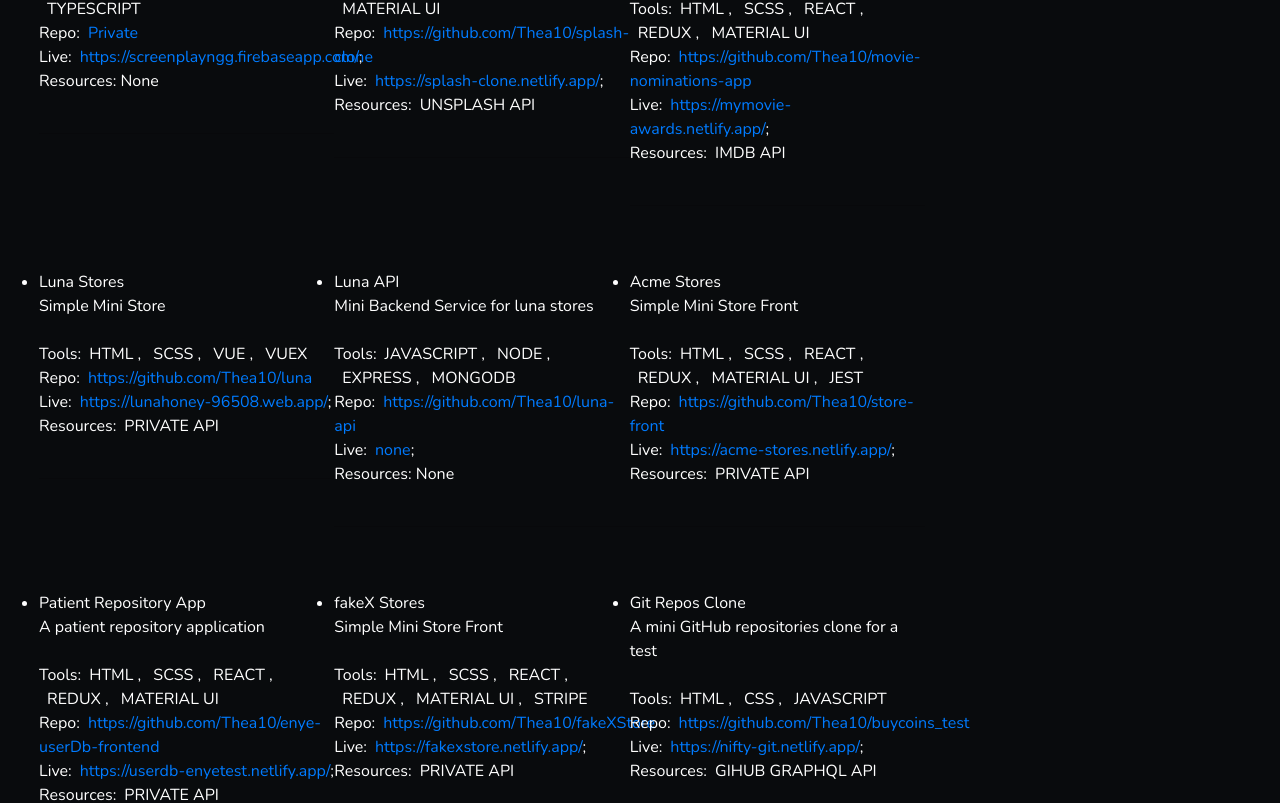
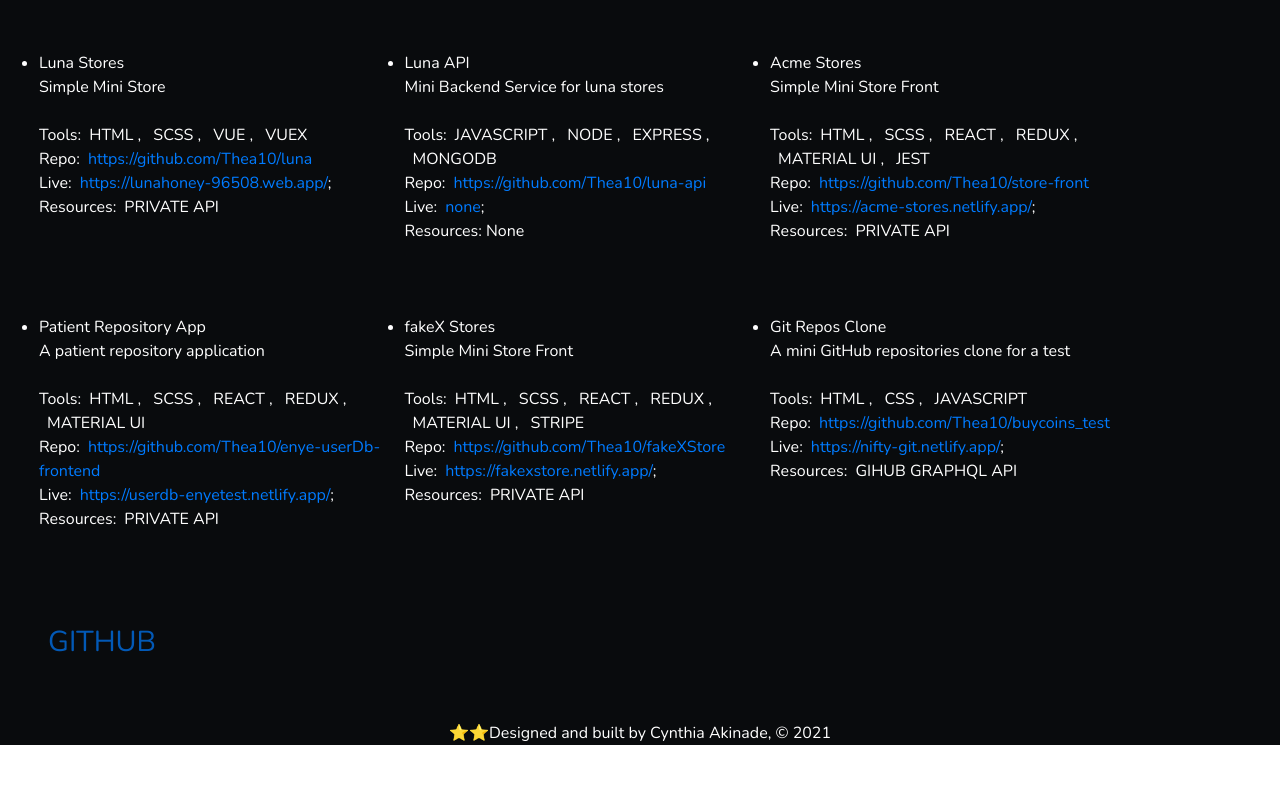
Before and after one commit to Thea10/cindidi.dev, a React (Create React App) app: page /projects in a window 1280 px wide. Shown: the part 979-1782 px from the top of the page. After the commit the page ends 1724 px from the top, so only its background shows below. Built offline with nearby package versions, Linux system fonts and the light colour scheme.

Commit message:
adjust md more width

```diff
--- a/src/components/More.js
+++ b/src/components/More.js
@@ -131,7 +131,7 @@ let projects = [
 const More = () => {
   return (
     <Fade className="portfolio px-2 py-5" direction="down" duration={1500}>
-      <div className="col-12 col-md-9 p-3   ">
+      <div className="col-12 col-md-11 p-3   ">
         <div className="mt-5 d-flex align-items-center">
           <span className=" ml-4 desc__text ">
             Quick highlight of some stuff I have worked on
@@ -208,7 +208,6 @@ const More = () => {
                 <br />
                 <br/>
 
-                {index < projects.length ? <hr /> : null}
               </li>
             );
           })}
```
